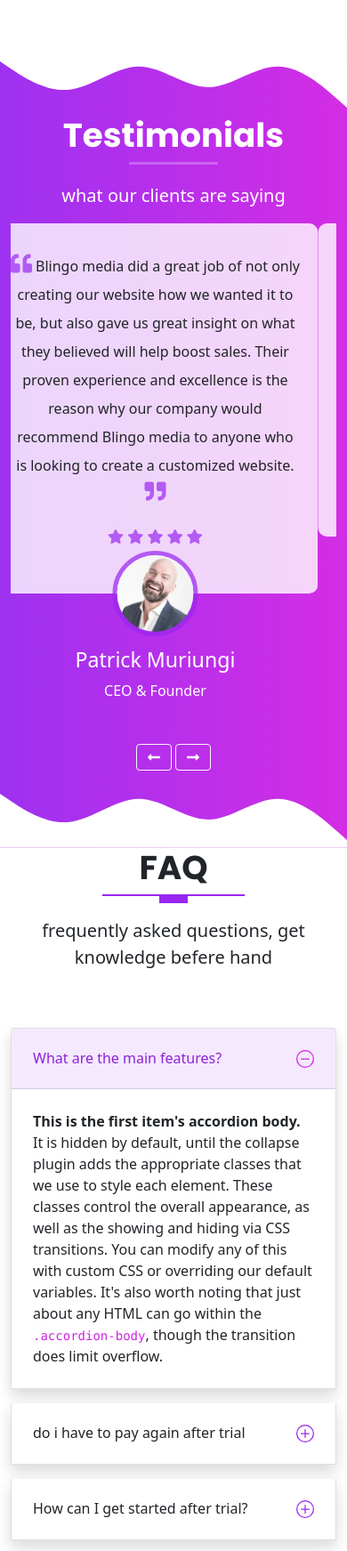
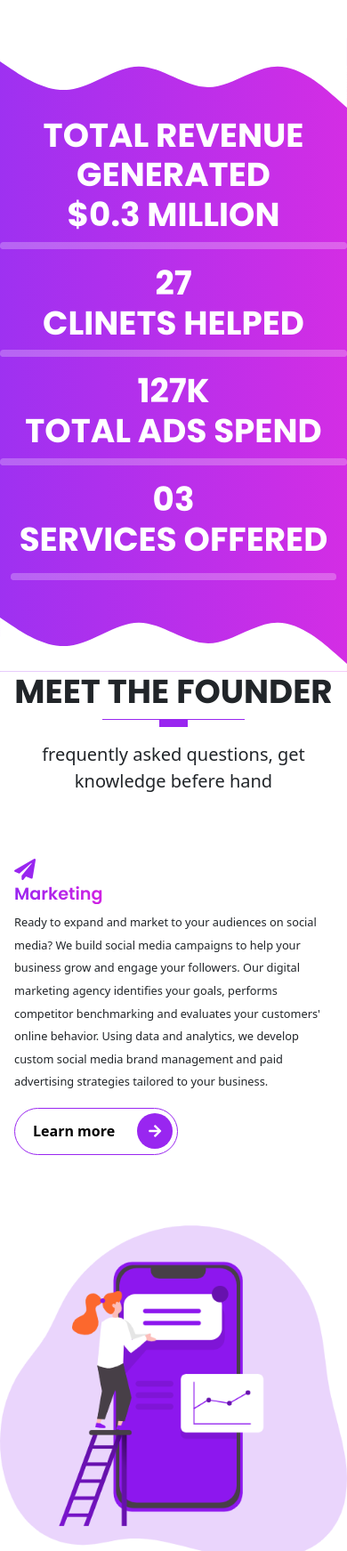
Before and after one commit to bluegoku007/blingomedia, a website: page index.html in a window 390 px wide. Shown: the part 3000-4743 px from the top of the page at 89% size. Drawn offline with nearby package versions, Linux system fonts and the light colour scheme; files that its build step writes are made by us from their sources.

Commit message:
pussihoefam

```diff
--- a/index.html
+++ b/index.html
@@ -6,6 +6,7 @@
     <meta name="viewport" content="width=device-width, initial-scale=1">
     <title>Blingo Media Agency</title>
     <link rel="stylesheet" href="assets/css/style.css">
+    <link rel="stylesheet" href="style.css">
     <link rel="stylesheet" href="assets/css/fontawesome.css">
     <link rel="stylesheet" href="https://cdn.jsdelivr.net/npm/glightbox/dist/css/glightbox.min.css" />
     <script src="https://cdn.jsdelivr.net/gh/mcstudios/glightbox/dist/js/glightbox.min.js"></script>
@@ -27,8 +28,9 @@
         <ul class="navbar-nav">
           <li class="nav-item"><a class="nav-link active" aria-current="page" href="index.html">Home</a></li>
           <li class="nav-item"><a class="nav-link" href="#services">Services</a></li>
+          <li class="nav-item"><a class="nav-link" href="#aboutus">About us</a></li>
           <li class="nav-item"><a class="nav-link" href="#testimonials">Testimonials</a></li>
-          <li class="nav-item"><a class="nav-link" href="#faq">faq</a></li>
+          <li class="nav-item"><a class="nav-link" href="#faq1">faq</a></li>
           <li class="nav-item"><a class="nav-link" href="#portfolio">portfolio</a></li>
           <li class="nav-item"><a class="nav-link" href="#contact">contact</a>
           </li>
@@ -155,7 +157,74 @@
     </div>
 
 </section>
+<div class="p">
+  <section id="faq" class="faq">
+    <svg xmlns="http://www.w3.org/2000/svg" viewBox="0 0 1440 320"><path fill="#fff" fill-opacity="1" d="M0,96L48,128C96,160,192,224,288,213.3C384,203,480,117,576,117.3C672,117,768,203,864,202.7C960,203,1056,117,1152,117.3C1248,117,1344,203,1392,245.3L1440,288L1440,0L1392,0C1344,0,1248,0,1152,0C1056,0,960,0,864,0C768,0,672,0,576,0C480,0,384,0,288,0C192,0,96,0,48,0L0,0Z"></path></svg>
+    <div class="container">
+      <div class="textwhite">
+      <div class="row text-center">
 
+        <h1 class="display-3 fw-bold text-uppercase">TOTAL REVENUE GENERATED <br>$0.3 MILLION
+        </h1>
+        <hr class="rounded">
+        <div class="container">
+        <div class="row">
+        <div class="col-sm">
+          <h3 class="display-3 fw-bold text-uppercase">27<br>clinets helped
+        </h3>
+      </div>
+        <hr class="rounded">
+        <div class="col-sm">
+          <h3 class="display-3 fw-bold text-uppercase">127k<br>Total Ads spend
+        </h3>
+        </div>
+        <hr class="rounded">
+        <div class="col-sm">
+        <h3 class="display-3 fw-bold text-uppercase">03<br>Services Offered
+        </h3>
+        <hr class="rounded">
+        </div>
+      </div>
+      </div>
+      </div>
+    </div>
+      <!-- ACCORDION CONTENT  -->
+  </section>
+  <svg xmlns="http://www.w3.org/2000/svg" viewBox="0 0 1440 320"><path fill="#fff" fill-opacity="1" d="M0,96L48,128C96,160,192,224,288,213.3C384,203,480,117,576,117.3C672,117,768,203,864,202.7C960,203,1056,117,1152,117.3C1248,117,1344,203,1392,245.3L1440,288L1440,320L1392,320C1344,320,1248,320,1152,320C1056,320,960,320,864,320C768,320,672,320,576,320C480,320,384,320,288,320C192,320,96,320,48,320L0,320Z"></path></svg>
+  </div>
+<!-- ////////////////////////////////////////////////////////////////////////////////////////////////
+                               START SECTION 5 - THE TESTIMONIALS
+/////////////////////////////////////////////////////////////////////////////////////////////////////-->
+<!-- START THE CONTENT FOR THE SERVICES  -->
+
+  <!-- START THE MARKETING CONTENT  -->
+  <section id="aboutus" class="aboutus">
+  <div class="container">
+    <div class="row text-center">
+      <h1 class="display-3 fw-bold text-uppercase">Meet the founder</h1>
+      <div class="heading-line"></div>
+      <p class="lead">frequently asked questions, get knowledge befere hand</p>
+    </div>
+  <div class="row">
+    <div class="col-lg-6 col-md-6 col-sm-12 col-xs-12 services mt-4">
+      <div class="services__content">
+        <div class="icon d-block fas fa-paper-plane"></div>
+        <h3 class="display-3--title mt-1">Marketing</h3>
+        <p class="lh-lg">
+          Ready to expand and market to your audiences on social media? We build social media campaigns to help your business grow and engage your followers. Our digital marketing agency identifies your goals, performs competitor benchmarking and evaluates your customers' online behavior. Using data and analytics, we develop custom social media brand management and paid advertising strategies tailored to your business.
+        </p>
+        <button type="button" class="rounded-pill btn-rounded border-primary">Learn more
+          <span><i class="fas fa-arrow-right"></i></span>
+        </button>
+      </div>
+    </div>
+    <div class="col-lg-6 col-md-6 col-sm-12 col-xs-12 services mt-4 text-end">
+      <div class="services__pic">
+        <img src="images/services/service-1.png" alt="marketing illustration" class="img-fluid">
+      </div>
+    </div>
+  </div>
+</div>
 <!-- ////////////////////////////////////////////////////////////////////////////////////////////////
                                START SECTION 5 - THE TESTIMONIALS
 /////////////////////////////////////////////////////////////////////////////////////////////////////-->
@@ -292,11 +361,11 @@
   </div>
   <svg xmlns="http://www.w3.org/2000/svg" viewBox="0 0 1440 320"><path fill="#fff" fill-opacity="1" d="M0,96L48,128C96,160,192,224,288,213.3C384,203,480,117,576,117.3C672,117,768,203,864,202.7C960,203,1056,117,1152,117.3C1248,117,1344,203,1392,245.3L1440,288L1440,320L1392,320C1344,320,1248,320,1152,320C1056,320,960,320,864,320C768,320,672,320,576,320C480,320,384,320,288,320C192,320,96,320,48,320L0,320Z"></path></svg>
 </section>
-
 <!-- /////////////////////////////////////////////////////////////////////////////////////////////////
                        START SECTION 6 - THE FAQ
 //////////////////////////////////////////////////////////////////////////////////////////////////////-->
-<section id="faq" class="faq">
+<div>
+<section id="faq1" class="faq1">
   <div class="container">
     <div class="row text-center">
       <h1 class="display-3 fw-bold text-uppercase">faq</h1>
@@ -364,6 +433,7 @@
     </div>
   </div>
 </section>
+</div>
 
 <!-- ///////////////////////////////////////////////////////////////////////////////////////////////////
                               START SECTION 7 - THE PORTFOLIO
@@ -613,7 +683,7 @@
       <div class="row text-center text-white">
         <div class="col-12">
           <div class="footer-bottom__copyright">
-            &COPY; Copyright 2021 <a href="#">Blingo Media</a>
+            &COPY; Copyright 2020 <a href="#">Blingo Media</a>
         </div>
       </div>
     </div>
--- /dev/null
+++ b/style.css
@@ -0,0 +1,17 @@
+.p{
+background: linear-gradient(to right, rgba(153, 38, 240, 0.95), rgba(209, 34, 227, 0.95));
+}
+.textwhite{
+    color: white;
+}
+hr.rounded {
+    border-top: 8px solid rgb(255, 255, 255);
+    border-radius: 5px;
+  }
+.box{
+    width: 33%;
+}
+.box1{
+    margin-left: 33%;
+    width: 33%;
+}
```
Also changed, not shown: aboutus.html (added, +82 -0 lines), README.md.
